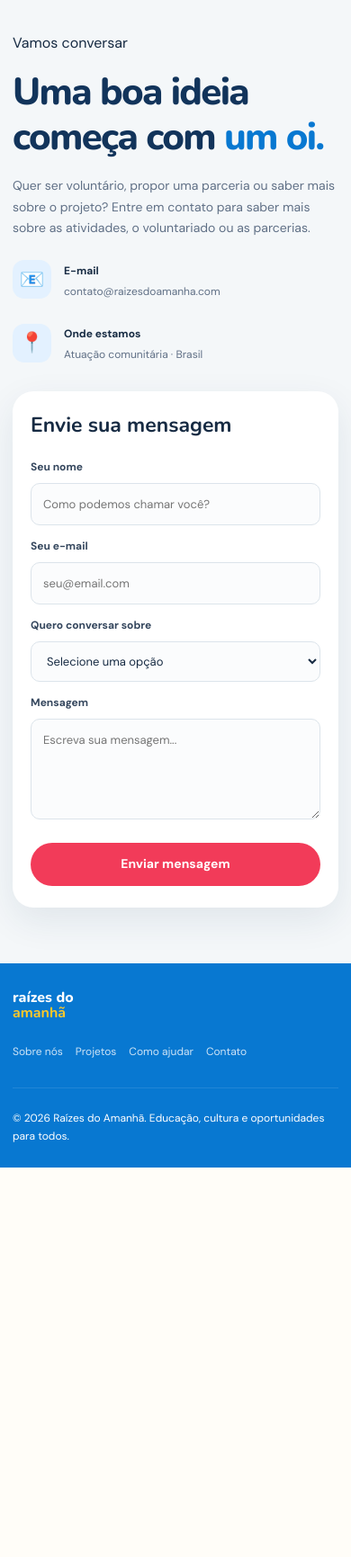
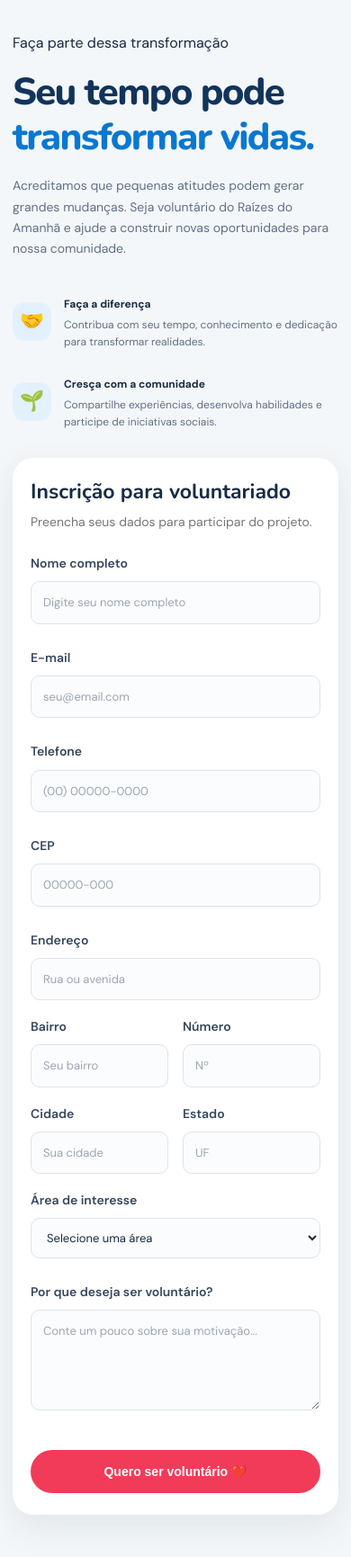
Before and after one commit to valdeniojr/raizes-do-amanha, a plain HTML site: page index.html in a window 390 px wide. Shown: the part 7440-9171 px from the top of the page at 90% size. Before the commit the page ends 8738 px from the top, so only its background shows below. Drawn offline with nearby package versions, Linux system fonts and the light colour scheme.

Commit message:
✨ feat(voluntariado): adiciona formulário de inscrição para voluntariado com validação de campos e integração com API de CEP

```diff
--- a/index.html
+++ b/index.html
@@ -25,7 +25,9 @@
             <a href="#como-ajudar" class="link-menu" id="link-menu"
               >Como ajudar</a
             >
-            <a href="#contato" class="link-menu" id="link-menu">Contato</a>
+            <a href="#voluntariado" class="link-menu" id="link-menu"
+              >Ser voluntário</a
+            >
             <a
               href="#doar"
               class="botao botao-pequeno botao-vermelho botao-menu"
@@ -362,68 +364,197 @@
         </div>
       </section>
 
-      <section class="contato espacamento-secao" id="contato">
+      <section class="contato espacamento-secao" id="voluntariado">
         <div class="container lista-contato">
+          <div class="conteudo-contato">
+            <p class="destaque">Faça parte dessa transformação</p>
+
+            <h2>Seu tempo pode <em>transformar vidas.</em></h2>
+
+            <p>
+              Acreditamos que pequenas atitudes podem gerar grandes mudanças.
+              Seja voluntário do Raízes do Amanhã e ajude a construir novas
+              oportunidades para nossa comunidade.
+            </p>
+
+            <div class="item-contato">
+              <span class="icone-contato">🤝</span>
               <div>
-            <p class="destaque">Vamos conversar</p>
-            <h2>Uma boa ideia começa com <em>um oi.</em></h2>
+                <strong>Faça a diferença</strong>
                 <p>
-              Quer ser voluntário, propor uma parceria ou saber mais sobre o
-              projeto? Entre em contato para saber mais sobre as atividades, o
-              voluntariado ou as parcerias.
+                  Contribua com seu tempo, conhecimento e dedicação para
+                  transformar realidades.
                 </p>
-            <div class="item-contato">
-              <span class="icone-contato">📧</span>
-              <div>
-                <strong>E-mail</strong>
-                <p>contato@raizesdoamanha.com</p>
               </div>
             </div>
+
             <div class="item-contato">
-              <span class="icone-contato">📍</span>
+              <span class="icone-contato">🌱</span>
               <div>
-                <strong>Onde estamos</strong>
-                <p>Atuação comunitária · Brasil</p>
+                <strong>Cresça com a comunidade</strong>
+                <p>
+                  Compartilhe experiências, desenvolva habilidades e participe
+                  de iniciativas sociais.
+                </p>
               </div>
             </div>
           </div>
-          <form class="formulario-contato" id="formulario-contato">
-            <h3>Envie sua mensagem</h3>
-            <label for="nome">Seu nome</label>
+
+          <form
+            class="formulario-contato"
+            id="formulario-voluntario"
+            novalidate
+          >
+            <div class="cabecalho-formulario">
+              <h3>Inscrição para voluntariado</h3>
+              <p>Preencha seus dados para participar do projeto.</p>
+            </div>
+
+            <div class="campo-formulario">
+              <label for="nome">Nome completo</label>
               <input
                 type="text"
                 id="nome"
                 name="nome"
-              placeholder="Como podemos chamar você?"
+                placeholder="Digite seu nome completo"
+                autocomplete="name"
                 required
               />
-            <label for="email">Seu e-mail</label>
+              <small class="mensagem-erro" id="erro-nome"></small>
+            </div>
+
+            <div class="campo-formulario">
+              <label for="email">E-mail</label>
               <input
                 type="email"
                 id="email"
                 name="email"
                 placeholder="seu@email.com"
+                autocomplete="email"
                 required
               />
-            <label for="assunto">Quero conversar sobre</label>
-            <select id="assunto" name="assunto" required>
-              <option value="">Selecione uma opção</option>
-              <option>Voluntariado</option>
-              <option>Doações</option>
-              <option>Parcerias</option>
-              <option>Outras informações</option>
+              <small class="mensagem-erro" id="erro-email"></small>
+            </div>
+
+            <div class="campo-formulario">
+              <label for="telefone">Telefone</label>
+              <input
+                type="tel"
+                id="telefone"
+                name="telefone"
+                placeholder="(00) 00000-0000"
+                autocomplete="tel"
+                required
+              />
+              <small class="mensagem-erro" id="erro-telefone"></small>
+            </div>
+
+            <div class="campo-formulario">
+              <label for="cep">CEP</label>
+              <input
+                type="text"
+                id="cep"
+                name="cep"
+                placeholder="00000-000"
+                inputmode="numeric"
+                maxlength="9"
+                autocomplete="postal-code"
+                required
+              />
+              <small class="mensagem-erro" id="erro-cep"></small>
+            </div>
+
+            <div class="campo-formulario">
+              <label for="logradouro">Endereço</label>
+              <input
+                type="text"
+                id="logradouro"
+                name="logradouro"
+                placeholder="Rua ou avenida"
+                autocomplete="address-line1"
+                required
+              />
+            </div>
+
+            <div class="linha-formulario">
+              <div class="campo-formulario">
+                <label for="bairro">Bairro</label>
+                <input
+                  type="text"
+                  id="bairro"
+                  name="bairro"
+                  placeholder="Seu bairro"
+                  required
+                />
+              </div>
+
+              <div class="campo-formulario">
+                <label for="numero">Número</label>
+                <input
+                  type="text"
+                  id="numero"
+                  name="numero"
+                  placeholder="Nº"
+                  required
+                />
+              </div>
+            </div>
+
+            <div class="linha-formulario">
+              <div class="campo-formulario">
+                <label for="cidade">Cidade</label>
+                <input
+                  type="text"
+                  id="cidade"
+                  name="cidade"
+                  placeholder="Sua cidade"
+                  autocomplete="address-level2"
+                  required
+                />
+              </div>
+
+              <div class="campo-formulario">
+                <label for="estado">Estado</label>
+                <input
+                  type="text"
+                  id="estado"
+                  name="estado"
+                  placeholder="UF"
+                  maxlength="2"
+                  required
+                />
+              </div>
+            </div>
+
+            <div class="campo-formulario">
+              <label for="area-interesse">Área de interesse</label>
+              <select id="area-interesse" name="area-interesse" required>
+                <option value="">Selecione uma área</option>
+                <option value="educacao">Educação</option>
+                <option value="meio-ambiente">Meio ambiente</option>
+                <option value="eventos">Eventos comunitários</option>
+                <option value="comunicacao">Comunicação</option>
+                <option value="outras">Outras atividades</option>
               </select>
-            <label for="mensagem">Mensagem</label>
+              <small class="mensagem-erro" id="erro-area-interesse"></small>
+            </div>
+
+            <div class="campo-formulario">
+              <label for="mensagem">Por que deseja ser voluntário?</label>
               <textarea
                 id="mensagem"
                 name="mensagem"
                 rows="4"
-              placeholder="Escreva sua mensagem..."
+                placeholder="Conte um pouco sobre sua motivação..."
                 required
               ></textarea>
-            <botao class="botao botao-vermelho botao-largo" type="submit">
-              Enviar mensagem
-            </botao>
+              <small class="mensagem-erro" id="erro-mensagem"></small>
+            </div>
+            <p id="erro-formulario" class="erro-formulario"></p>
+
+            <button class="botao botao-vermelho botao-largo" type="submit">
+              Quero ser voluntário ❤️
+            </button>
           </form>
         </div>
       </section>
@@ -448,5 +579,6 @@
     </footer>
     <script src="js/script.js"></script>
     <script src="js/doacao.js"></script>
+    <script src="js/formulario.js"></script>
   </body>
 </html>
--- /dev/null
+++ b/js/formulario.js
@@ -0,0 +1,172 @@
+const formulario = document.getElementById("formulario-voluntario");
+const mensagemErroFormulario = document.getElementById("erro-formulario");
+
+const campoNome = document.getElementById("nome");
+const campoEmail = document.getElementById("email");
+const campoTelefone = document.getElementById("telefone");
+
+const campoCep = document.getElementById("cep");
+const mensagemErroCep = document.getElementById("erro-cep");
+const campoLogradouro = document.getElementById("logradouro");
+const campoBairro = document.getElementById("bairro");
+const campoNumero = document.getElementById("numero");
+const campoCidade = document.getElementById("cidade");
+const campoEstado = document.getElementById("estado");
+const campoMensagem = document.getElementById("mensagem");
+
+function mostarErro(campo, mensagem) {
+  const elementoErro = document.getElementById(`erro-${campo.id}`);
+
+  campo.classList.add("invalido");
+  campo.classList.remove("valido");
+
+  if (elementoErro) {
+    elementoErro.textContent = mensagem;
+  }
+}
+
+function limparErro(campo) {
+  const elementoErro = document.getElementById(`erro-${campo.id}`);
+
+  campo.classList.remove("invalido");
+  campo.classList.add("valido");
+
+  if (elementoErro) {
+    elementoErro.textContent = "";
+  }
+}
+
+function validarNome(nome) {
+  return nome.trim().length >= 3;
+}
+
+function validarEmail(email) {
+  // https://pt.stackoverflow.com/questions/1386/express%C3%A3o-regular-para-valida%C3%A7%C3%A3o-de-e-mail
+  const emailRegex = /^[^\s@]+@[^\s@]+\.[^\s@]+$/;
+
+  return emailRegex.test(email.trim());
+}
+
+function validarTelefone(telefone) {
+  const telefoneLimpo = telefone.replace(/\D/g, "");
+  const telefoneRegex = /^[0-9]{10,11}$/;
+
+  return telefoneRegex.test(telefoneLimpo);
+}
+
+function limparDados() {
+  campoLogradouro.value = "";
+  campoBairro.value = "";
+  campoCidade.value = "";
+  campoEstado.value = "";
+}
+
+function limparFormulario() {
+  campoNome.value = "";
+  campoEmail.value = "";
+  campoTelefone.value = "";
+  campoLogradouro.value = "";
+  campoBairro.value = "";
+  campoNumero.value = "";
+  campoCidade.value = "";
+  campoEstado.value = "";
+  campoMensagem.value = "";
+}
+
+async function pesquisarCEP(valor) {
+  const cepLimpo = valor.replace(/\D/g, "");
+  const validaCep = /^[0-9]{8}$/;
+
+  if (!validaCep.test(cepLimpo)) {
+    mensagemErroCep.textContent = "CEP Inválido";
+    return;
+  }
+
+  try {
+    const resposta = await fetch(`https://viacep.com.br/ws/${cepLimpo}/json/`);
+
+    if (!resposta.ok) {
+      throw new Error("Erro ao consultar o CEP");
+    }
+
+    const dados = await resposta.json();
+
+    if (dados.erro) {
+      mensagemErroCep.textContent = "CEP não encontrado";
+      return;
+    }
+    return dados;
+  } catch (error) {
+    mensagemErroCep.textContent = "Não foi possível consultar o CEP";
+    console.log("erro");
+  }
+}
+
+async function atualizarDados(cep) {
+  limparDados();
+
+  const dados = await pesquisarCEP(cep);
+
+  if (!dados) {
+    return;
+  }
+
+  mensagemErroCep.textContent = "";
+
+  campoLogradouro.value = dados.logradouro;
+  campoBairro.value = dados.bairro;
+  campoCidade.value = dados.localidade;
+  campoEstado.value = dados.uf;
+}
+
+// Eventos
+
+campoNome.addEventListener("input", () => {
+  if (!validarNome(campoNome.value)) {
+    mostarErro(campoNome, "O nome deve conter pelo menos 3 letras.");
+    return;
+  }
+  limparErro(campoNome);
+});
+
+campoEmail.addEventListener("input", () => {
+  if (!validarEmail(campoEmail.value)) {
+    mostarErro(campoEmail, "Informe um e-mail válido.");
+    return;
+  }
+  limparErro(campoEmail);
+});
+
+campoTelefone.addEventListener("input", () => {
+  if (!validarTelefone(campoTelefone.value)) {
+    mostarErro(campoTelefone, "Informe um número de telefone válido.");
+    return;
+  }
+  limparErro(campoTelefone);
+});
+
+campoCep.addEventListener("change", () => {
+  if (campoCep.value.trim() !== "") {
+    atualizarDados(campoCep.value);
+  } else {
+    limparDados();
+    mensagemErroCep.textContent = "";
+  }
+});
+
+formulario.addEventListener("submit", (e) => {
+  e.preventDefault();
+
+  const nomeValido = validarNome(campoNome.value);
+  const emailValido = validarEmail(campoEmail.value);
+  const telefoneValido = validarTelefone(campoTelefone.value);
+
+  if (!nomeValido || !emailValido || !telefoneValido) {
+    mensagemErroFormulario.textContent =
+      "Existem campos inválidos. Verifique as informações e tente novamente.";
+    return;
+  }
+
+  mensagemErroFormulario.textContent = "";
+  limparFormulario();
+});
--- a/style.css
+++ b/style.css
@@ -724,7 +724,7 @@ h2 em {
   font-size: 11px;
 }
 
-/* CONTATO */
+/* VOLUNTÁRIO */
 
 .contato {
   background: #f4f7f9;
@@ -732,9 +732,15 @@ h2 em {
 
 .lista-contato {
   display: grid;
-  grid-template-columns: 0.9fr 1.1fr;
-  gap: 100px;
+  grid-template-columns: minmax(0, 0.9fr) minmax(0, 1.1fr);
+  gap: clamp(24px, 5vw, 100px);
   align-items: start;
+}
+
+.conteudo-contato {
+  display: flex;
+  flex-direction: column;
+  align-items: flex-start;
 }
 
 .contato h2 {
@@ -751,6 +757,7 @@ h2 em {
 .icone-contato {
   display: grid;
   place-items: center;
+  flex-shrink: 0;
   width: 43px;
   height: 43px;
   border-radius: 13px;
@@ -767,39 +774,71 @@ h2 em {
   margin: 2px 0 0;
   color: var(--cinza);
   font-size: 12px;
+  line-height: 1.6;
 }
 
 .formulario-contato {
+  min-width: 0;
   padding: 32px;
   border-radius: 23px;
-  background: white;
+  background: #fff;
   box-shadow: var(--sombra);
 }
 
-.formulario-contato h3 {
-  font-size: 23px;
-  margin-bottom: 23px;
+.cabecalho-formulario {
+  margin-bottom: 24px;
 }
 
-.formulario-contato label {
+.formulario-contato .cabecalho-formulario h3 {
+  margin: 0 0 8px;
+  font-size: 23px;
+}
+
+.cabecalho-formulario p {
+  margin: 0;
+  color: #777;
+  font-size: 14px;
+  line-height: 1.6;
+}
+
+.campo-formulario {
+  display: flex;
+  flex-direction: column;
+  gap: 8px;
+  min-width: 0;
+  margin-bottom: 18px;
+}
+
+.formulario-contato .campo-formulario label {
   display: block;
-  margin: 14px 0 7px;
+  margin: 0;
   color: #34465d;
-  font-size: 12px;
-  font-weight: 800;
+  font-size: 14px;
+  font-weight: 600;
 }
 
 .formulario-contato input,
 .formulario-contato select,
 .formulario-contato textarea {
   width: 100%;
+  min-width: 0;
+  box-sizing: border-box;
+  padding: 12px 13px;
   border: 1px solid #dce4eb;
   border-radius: 10px;
+  outline: none;
   background: #fbfcfd;
   color: var(--texto);
-  padding: 12px 13px;
-  outline: none;
+  font: inherit;
   font-size: 13px;
+  transition:
+    border-color 0.2s ease,
+    box-shadow 0.2s ease;
+}
+
+.formulario-contato input::placeholder,
+.formulario-contato textarea::placeholder {
+  color: #9aa6b2;
 }
 
 .formulario-contato input:focus,
@@ -810,8 +849,57 @@ h2 em {
 }
 
 .formulario-contato textarea {
+  min-height: 105px;
   resize: vertical;
-  min-height: 105px;
+}
+
+.linha-formulario {
+  display: grid;
+  grid-template-columns: repeat(2, minmax(0, 1fr));
+  gap: 16px;
+}
+
+.mensagem-erro {
+  display: block;
+  color: #c62828;
+  font-size: 12px;
+  line-height: 1.5;
+}
+
+.erro-formulario {
+  color: #c62828;
+  font-size: 13px;
+  font-weight: 500;
+}
+
+.erro-formulario:empty {
+  display: none;
+}
+
+.formulario-contato input.invalido,
+.formulario-contato select.invalido,
+.formulario-contato textarea.invalido {
+  border-color: #c62828;
+}
+
+.formulario-contato input.valido,
+.formulario-contato select.valido,
+.formulario-contato textarea.valido {
+  border-color: #2e7d32;
+}
+
+.formulario-contato input.invalido:focus,
+.formulario-contato select.invalido:focus,
+.formulario-contato textarea.invalido:focus {
+  border-color: #c62828;
+  box-shadow: 0 0 0 3px rgba(198, 40, 40, 0.1);
+}
+
+.formulario-contato input.valido:focus,
+.formulario-contato select.valido:focus,
+.formulario-contato textarea.valido:focus {
+  border-color: #2e7d32;
+  box-shadow: 0 0 0 3px rgba(46, 125, 50, 0.1);
 }
 
 .formulario-contato .botao {
@@ -1082,10 +1170,6 @@ h2 em {
     padding-block: 55px 10px;
   }
 
-  .conteudo-doacao > img {
-    max-height: 260px;
-  }
-
   .lista-equipe {
     grid-template-columns: repeat(2, 1fr);
     gap: 15px;
```
Lines whose indentation alone changed are shown as unchanged.
